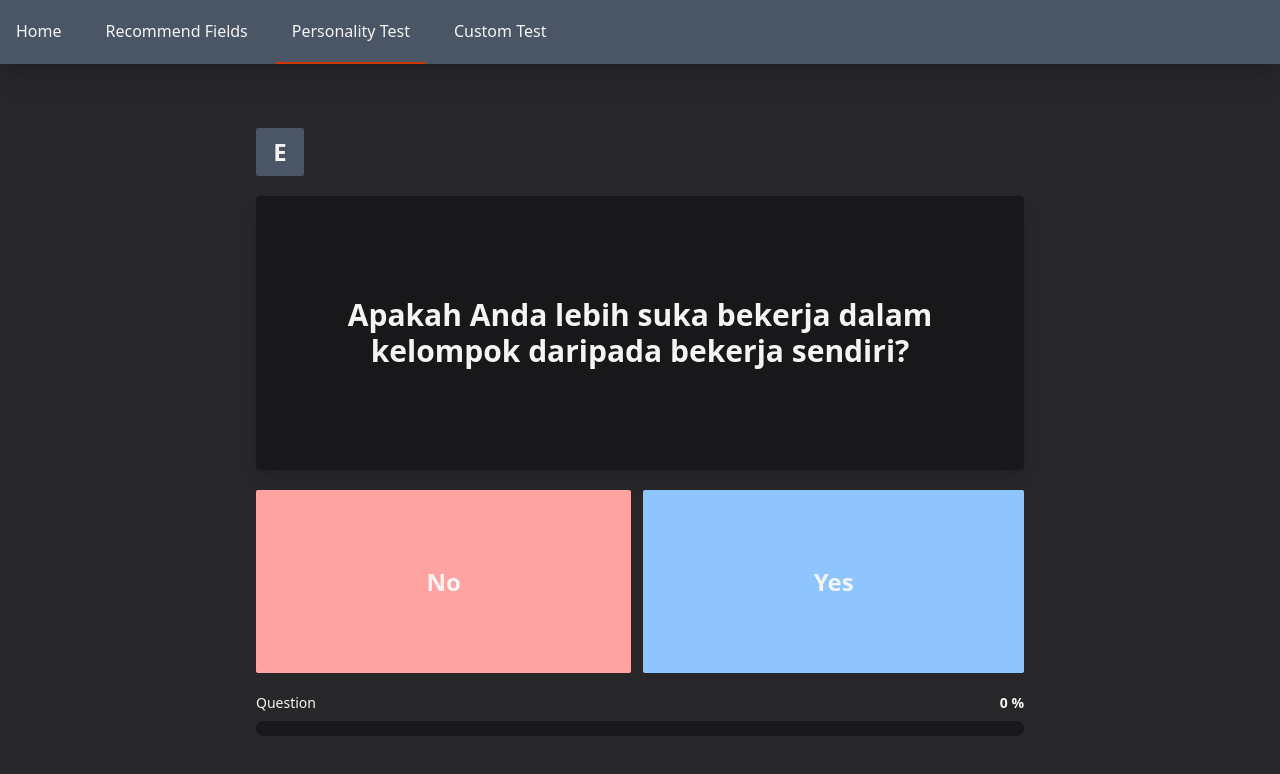
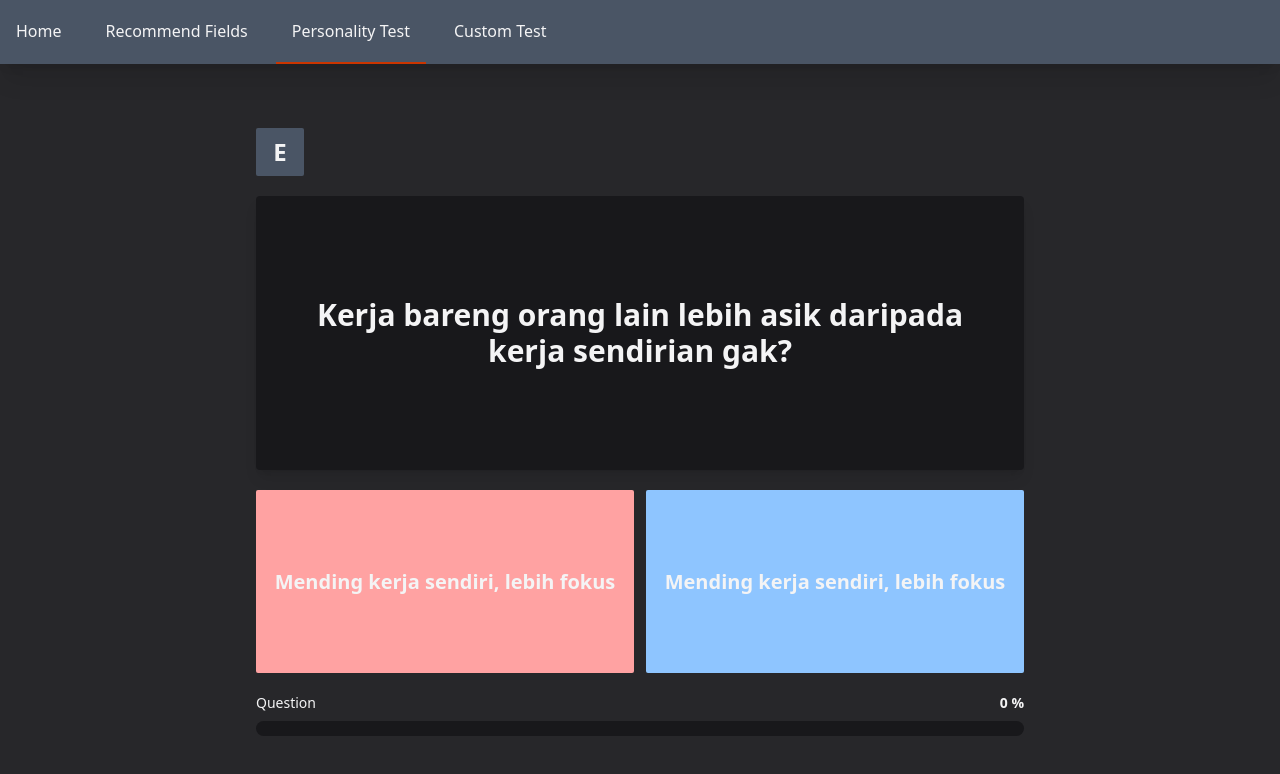
Before and after one commit to jagustinus/ukdc-app-what-is-your-mbti, a SvelteKit app: page /personality-test in a window 1280 px wide. Shown: the top 774 px of the page. Built offline with nearby package versions, Linux system fonts and the light colour scheme.

Commit message:
feat: update question structure and add dynamic titles for different pages

```diff
--- a/src/routes/(default)/custom-test/+page.svelte
+++ b/src/routes/(default)/custom-test/+page.svelte
@@ -292,6 +292,10 @@
 
 </script>
 
+<svelte:head>
+  <title>Custom Personality Test</title>
+</svelte:head>
+
 {#if !hasUploadedCsv}
 	<div class="flex h-screen w-full items-center justify-center">
 		<div class="flex max-w-3xl flex-col items-center justify-center gap-8 p-8">
--- a/src/routes/(default)/personality-test/+page.svelte
+++ b/src/routes/(default)/personality-test/+page.svelte
@@ -95,6 +95,10 @@
 	};
 </script>
 
+<svelte:head>
+  <title>Personality Test</title>
+</svelte:head>
+
 {#if usedPercentage >= 100}
 	<div
 		transition:fade={{ duration: 1000 }}
@@ -124,20 +128,20 @@
 			class="mx-auto flex h-3/5 w-full max-w-3xl items-center justify-center rounded-sm bg-zinc-900 px-10 text-center text-wrap shadow-lg"
 		>
 			<p class="text-3xl font-semibold max-md:text-xl">
-				{data.questions[type_of_question].questions[number_of_questions]}
+				{data.questions[type_of_question].questions[number_of_questions].question}
 			</p>
 		</div>
 		<div class="mx-auto flex h-2/5 w-full max-w-3xl gap-3 max-md:flex-col-reverse">
 			<button
 				onclick={handleNextQuestion}
-				class="grow cursor-pointer rounded-xs bg-red-300 px-3 text-2xl font-semibold active:scale-[0.98] active:transition-all"
-				>No</button
+				class="grow cursor-pointer rounded-xs bg-red-300 px-3 text-xl font-semibold active:scale-[0.98] active:transition-all"
+				>{data.questions[type_of_question].questions[number_of_questions].answer.answer_no}</button
 			>
 			<button
 				id="yes-button"
 				onclick={handleNextQuestion}
-				class="grow cursor-pointer rounded-xs bg-blue-300 px-3 text-2xl font-semibold active:scale-[0.98] active:transition-all"
-				>Yes</button
+				class="grow cursor-pointer rounded-xs bg-blue-300 px-3 text-xl font-semibold active:scale-[0.98] active:transition-all"
+        >{data.questions[type_of_question].questions[number_of_questions].answer.answer_no}</button
 			>
 		</div>
 		<div class="mx-auto flex w-full max-w-3xl flex-col gap-2">
--- a/src/routes/(default)/personality-test/+page.ts
+++ b/src/routes/(default)/personality-test/+page.ts
@@ -1,117 +1,429 @@
+export type Answer = {
+	answer_yes: string;
+	answer_no: string;
+};
+
+export interface IQuestionWithAnswer {
+	question: string;
+	answer: Answer;
+}
+
+export interface IRecommendation {
+	recommendations: string[];
+}
+
+export interface IListQuestions {
+	dimension: string;
+	questions: IQuestionWithAnswer[];
+}
+
+export interface IQuestionsAndRecommendations {
+	questions: IListQuestions[];
+	recommendations: IRecommendation;
+}
+
 export const load = () => {
-	const ei_questions = [
-		'Apakah Anda umumnya lebih suka berada di sekitar orang lain daripada sendirian?',
-		'Apakah Anda merasa berenergi setelah menghadiri acara sosial?',
-		'Apakah Anda cenderung berbicara sebelum memikirkan sesuatu dengan matang?',
-		'Apakah Anda senang bertemu orang baru secara rutin?',
-		'Apakah Anda lebih suka bekerja dalam kelompok daripada bekerja sendiri?',
-		'Apakah Anda merasa nyaman berbicara di hadapan banyak orang atau kelompok besar?',
-		'Apakah Anda suka menjadi pusat perhatian?',
-		'Apakah Anda membutuhkan waktu sendiri untuk mengisi ulang energi setelah bersosialisasi?',
-		'Apakah Anda lebih suka memikirkan ide terlebih dahulu sebelum membagikannya?',
-		'Apakah Anda merasa lelah jika berada dalam situasi sosial dalam waktu lama?',
-		'Apakah Anda lebih suka percakapan mendalam satu lawan satu daripada diskusi kelompok besar?',
-		'Apakah Anda sering merenung secara internal sebelum bertindak?'
+	const EIQuestionsWithAnswers: IQuestionWithAnswer[] = [
+		{
+			question: 'Kamu lebih suka rame-rame sama orang lain atau mending sendiri?',
+			answer: {
+				answer_yes: 'Nongkrong bareng orang itu seru banget',
+				answer_no: 'Sendirian lebih nyaman dan tenang'
+			}
+		},
+		{
+			question: 'Setelah nongkrong, kamu malah makin semangat atau capek?',
+			answer: {
+				answer_yes: 'Nongkrong bikin aku makin hidup',
+				answer_no: 'Habis sosialisasi malah butuh istirahat'
+			}
+		},
+		{
+			question: 'Kamu sering ngomong dulu baru mikir belakangan?',
+			answer: {
+				answer_yes: 'Iya, suka blak-blakan dulu',
+				answer_no: 'Mikir dulu baru ngomong'
+			}
+		},
+		{
+			question: 'Ketemu orang baru itu seru atau melelahkan buat kamu?',
+			answer: {
+				answer_yes: 'Ketemu orang baru itu asik',
+				answer_no: 'Capek kalau harus basa-basi'
+			}
+		},
+		{
+			question: 'Kerja bareng orang lain lebih asik daripada kerja sendirian gak?',
+			answer: {
+				answer_yes: 'Teamwork itu seru banget',
+				answer_no: 'Mending kerja sendiri, lebih fokus'
+			}
+		},
+		{
+			question: 'Kamu pede gak sih ngomong di depan banyak orang?',
+			answer: {
+				answer_yes: 'Pede banget, suka tampil',
+				answer_no: 'Deg-degan parah, gak nyaman'
+			}
+		},
+		{
+			question: 'Kamu suka jadi pusat perhatian atau mending lowkey aja?',
+			answer: {
+				answer_yes: 'Suka disorot dan diperhatikan',
+				answer_no: 'Mending jadi background aja'
+			}
+		},
+		{
+			question: 'Habis bersosialisasi, kamu butuh waktu sendiri buat recharge gak?',
+			answer: {
+				answer_yes: 'Gak juga, makin semangat malah',
+				answer_no: 'Iya, butuh waktu buat sendiri'
+			}
+		},
+		{
+			question: 'Kamu biasanya mikir dulu baru ngomong, atau langsung aja?',
+			answer: {
+				answer_yes: 'Langsung aja, spontan',
+				answer_no: 'Mikir dulu, baru buka suara'
+			}
+		},
+		{
+			question: 'Nongkrong lama-lama bikin kamu capek gak sih?',
+			answer: {
+				answer_yes: 'Enggak, makin betah',
+				answer_no: 'Iya, cepat lelah kalau terlalu lama'
+			}
+		},
+		{
+			question: 'Kamu lebih suka ngobrol mendalam berdua daripada rame-rame?',
+			answer: {
+				answer_yes: 'Mending ngobrol berdua yang dalem',
+				answer_no: 'Ngobrol rame-rame itu lebih seru'
+			}
+		},
+		{
+			question: 'Kamu sering mikir panjang dulu sebelum ngelakuin sesuatu gak?',
+			answer: {
+				answer_yes: 'Iya, harus mikir dulu',
+				answer_no: 'Enggak, jalanin aja dulu'
+			}
+		}
 	];
 
-	const list_e_questions = {
+	const listExtrovertQuestions: IListQuestions = {
 		dimension: 'e',
-		questions: randomQuestion(ei_questions, 0, 6)
+		questions: randomQuestion(EIQuestionsWithAnswers, 0, 6)
 	};
 
-	const list_i_questions = {
+	const listIntrovertQuestions: IListQuestions = {
 		dimension: 'i',
-		questions: randomQuestion(ei_questions, 6, 12)
+		questions: randomQuestion(EIQuestionsWithAnswers, 6, 12)
 	};
 
-	const sn_questions = [
-		'Apakah Anda lebih tertarik pada fakta dan detail konkret daripada teori abstrak?',
-		'Apakah Anda lebih mempercayai pengalaman dan penerapan praktis daripada gagasan teoretis?',
-		'Apakah Anda lebih fokus pada kenyataan saat ini daripada kemungkinan di masa depan?',
-		'Apakah Anda lebih suka petunjuk langkah demi langkah daripada mencari tahu sendiri?',
-		'Apakah Anda lebih bersifat praktis daripada imajinatif?',
-		'Apakah Anda lebih suka metode yang sudah terbukti daripada pendekatan eksperimental?',
-		'Apakah Anda menghargai tradisi dan sejarah yang sudah terbukti?',
-		'Apakah Anda senang memikirkan kemungkinan dan gambaran besar?',
-		'Apakah Anda sering menemukan pola dan hubungan yang tidak disadari orang lain?',
-		'Apakah Anda sering memikirkan masa depan dan apa yang mungkin terjadi?',
-		'Apakah Anda senang berdiskusi tentang konsep teoretis dan abstrak?',
-		'Apakah Anda lebih suka inovasi daripada tradisi?'
+	const SNQuestionsWithAnswers: IQuestionWithAnswer[] = [
+		{
+			question: 'Kamu lebih suka fakta nyata daripada teori-teori gak jelas?',
+			answer: {
+				answer_yes: 'Fakta dan bukti lebih meyakinkan',
+				answer_no: 'Suka mikir ide dan kemungkinan'
+			}
+		},
+		{
+			question: 'Pengalaman nyata lebih kamu percaya daripada ide-ide abstrak?',
+			answer: {
+				answer_yes: 'Bukti nyata itu no debat',
+				answer_no: 'Imajinasi dan ide itu penting banget'
+			}
+		},
+		{
+			question: 'Kamu lebih fokus ke sekarang atau mikir masa depan mulu?',
+			answer: {
+				answer_yes: 'Fokus sama yang sekarang aja',
+				answer_no: 'Sering mikir jauh ke depan'
+			}
+		},
+		{
+			question: 'Kamu suka dikasih petunjuk jelas atau mending coba-coba sendiri?',
+			answer: {
+				answer_yes: 'Mending dikasih langkah-langkah',
+				answer_no: 'Suka eksplor sendiri, lebih menantang'
+			}
+		},
+		{
+			question: 'Kamu orangnya realistis atau imajinatif?',
+			answer: {
+				answer_yes: 'Realistis, yang penting bisa dilakuin',
+				answer_no: 'Imajinatif, suka ngide'
+			}
+		},
+		{
+			question: 'Kamu lebih percaya cara yang udah terbukti daripada nyobain hal baru?',
+			answer: {
+				answer_yes: 'Jalan aman aja, yang udah pasti',
+				answer_no: 'Coba hal baru seru, gak takut gagal'
+			}
+		},
+		{
+			question: 'Kamu mikir tradisi itu penting dan layak dijaga gak?',
+			answer: {
+				answer_yes: 'Tradisi itu harus dijaga',
+				answer_no: 'Tradisi boleh diubah, biar gak bosan'
+			}
+		},
+		{
+			question: 'Kamu suka mikir hal-hal “what if” dan kemungkinan di masa depan?',
+			answer: {
+				answer_yes: 'Jarang mikir terlalu jauh',
+				answer_no: 'Sering banget mikir "gimana kalau"'
+			}
+		},
+		{
+			question: 'Kamu sering nemu pola tersembunyi yang orang lain gak sadar?',
+			answer: {
+				answer_yes: 'Jarang, lebih fokus ke yang kelihatan',
+				answer_no: 'Iya, suka ngeliat pola-pola kecil'
+			}
+		},
+		{
+			question: 'Kamu suka ngebayangin masa depan dan segala kemungkinannya?',
+			answer: {
+				answer_yes: 'Lebih mikir sekarang aja',
+				answer_no: 'Masa depan tuh bikin penasaran'
+			}
+		},
+		{
+			question: 'Diskusi soal konsep rumit dan abstrak tuh seru atau pusing?',
+			answer: {
+				answer_yes: 'Pusing, mending bahas hal nyata',
+				answer_no: 'Seru, suka mikir yang dalam-dalam'
+			}
+		},
+		{
+			question: 'Inovasi bikin kamu semangat atau malah ngeri?',
+			answer: {
+				answer_yes: 'Ngeri, takut gagal',
+				answer_no: 'Semangat, pengen jadi pelopor'
+			}
+		}
 	];
 
-	const list_s_questions = {
+	const listSensorQuestions: IListQuestions = {
 		dimension: 's',
-		questions: randomQuestion(sn_questions, 0, 6)
+		questions: randomQuestion(SNQuestionsWithAnswers, 0, 6)
 	};
 
-	const list_n_questions = {
+	const listIntuitiveQuestions: IListQuestions = {
 		dimension: 'n',
-		questions: randomQuestion(sn_questions, 6, 12)
+		questions: randomQuestion(SNQuestionsWithAnswers, 6, 12)
 	};
 
-	const tf_questions = [
-		'Apakah Anda lebih menghargai kebenaran objektif daripada menjaga keharmonisan sosial?',
-		'Dalam mengambil keputusan, apakah Anda lebih mengutamakan logika daripada nilai pribadi?',
-		'Apakah Anda nyaman menerima kritik membangun dan perdebatan?',
-		'Apakah Anda lebih suka menganalisis sesuatu secara objektif daripada mempertimbangkan perasaan?',
-		'Apakah Anda mudah memberikan umpan balik jujur meskipun bisa menyakiti perasaan orang lain?',
-		'Apakah Anda membuat keputusan terutama berdasarkan fakta dan bukti?',
-		'Apakah Anda lebih menghargai efisiensi daripada kerja sama?',
-		'Apakah Anda sering mempertimbangkan bagaimana keputusan akan memengaruhi perasaan orang lain?',
-		'Apakah Anda menghargai ungkapan apresiasi secara pribadi?',
-		'Apakah menjaga keharmonisan dalam kelompok lebih penting daripada menjadi benar?',
-		'Apakah Anda membuat keputusan berdasarkan apa yang terasa benar?',
-		'Apakah Anda sangat berempati terhadap kesulitan orang lain?'
+	const TFQuestionsWithAnswers: IQuestionWithAnswer[] = [
+		{
+			question: 'Buat kamu, kebenaran lebih penting daripada menjaga perasaan orang?',
+			answer: {
+				answer_yes: 'Jujur itu wajib, meskipun nyakitin',
+				answer_no: 'Yang penting gak nyakitin orang'
+			}
+		},
+		{
+			question: 'Pas ngambil keputusan, kamu lebih ngandelin logika atau perasaan?',
+			answer: {
+				answer_yes: 'Pake logika, biar objektif',
+				answer_no: 'Pake perasaan, biar adil buat semua'
+			}
+		},
+		{
+			question: 'Kamu oke gak kalau dikritik asal membangun?',
+			answer: {
+				answer_yes: 'Oke, asal jelas tujuannya',
+				answer_no: 'Sedikit baper, tapi ngerti maksudnya'
+			}
+		},
+		{
+			question: 'Kamu lebih suka mikir secara objektif atau mikirin perasaan orang juga?',
+			answer: {
+				answer_yes: 'Objektif dulu baru mikirin yang lain',
+				answer_no: 'Perasaan orang itu penting dipikirin juga'
+			}
+		},
+		{
+			question: 'Kamu berani ngasih feedback jujur walau agak nyakitin?',
+			answer: {
+				answer_yes: 'Iya, biar cepet berkembang',
+				answer_no: 'Gak tega, takut nyakitin'
+			}
+		},
+		{
+			question: 'Kamu ambil keputusan berdasarkan fakta atau perasaan?',
+			answer: {
+				answer_yes: 'Fakta no debat',
+				answer_no: 'Perasaan kadang lebih bener'
+			}
+		},
+		{
+			question: 'Efisiensi lebih penting daripada kerja sama buat kamu?',
+			answer: {
+				answer_yes: 'Yang penting cepet dan beres',
+				answer_no: 'Tim kompak lebih penting'
+			}
+		},
+		{
+			question: 'Kamu sering mikirin gimana keputusanmu bakal ngaruh ke orang lain gak?',
+			answer: {
+				answer_yes: 'Kadang sih',
+				answer_no: 'Sering banget mikirin efek ke orang'
+			}
+		},
+		{
+			question: 'Kamu suka banget kalau ada yang apresiasi kamu secara personal?',
+			answer: {
+				answer_yes: 'Biasa aja',
+				answer_no: 'Suka banget kalau diapresiasi'
+			}
+		},
+		{
+			question: 'Buat kamu, damai itu lebih penting daripada debat siapa yang bener?',
+			answer: {
+				answer_yes: 'Yang bener tetap harus disuarakan',
+				answer_no: 'Damai lebih penting daripada ribut'
+			}
+		},
+		{
+			question: 'Kamu sering ngikutin kata hati gak pas milih sesuatu?',
+			answer: {
+				answer_yes: 'Jarang, harus logis',
+				answer_no: 'Iya, hati gak pernah bohong'
+			}
+		},
+		{
+			question: 'Kamu gampang tergerak kalau lihat orang lagi susah?',
+			answer: {
+				answer_yes: 'Kadang aja',
+				answer_no: 'Banget, langsung pengen bantu'
+			}
+		}
 	];
 
-	const list_t_questions = {
+	const listThinkerQuestions: IListQuestions = {
 		dimension: 't',
-		questions: randomQuestion(tf_questions, 0, 6)
+		questions: randomQuestion(TFQuestionsWithAnswers, 0, 6)
 	};
 
-	const list_f_questions = {
+	const listFeelerQuestions: IListQuestions = {
 		dimension: 'f',
-		questions: randomQuestion(tf_questions, 6, 12)
+		questions: randomQuestion(TFQuestionsWithAnswers, 6, 12)
 	};
 
-	const jp_questions = [
-		'Apakah Anda lebih suka memiliki rencana terperinci daripada bersikap spontan?',
-		'Apakah Anda merasa terganggu jika ada urusan yang belum selesai atau keputusan yang belum diambil?',
-		'Apakah Anda lebih suka menyelesaikan satu proyek sepenuhnya sebelum memulai yang lain?',
-		'Apakah Anda senang memiliki rutinitas harian yang terstruktur?',
-		'Apakah Anda sering membuat daftar tugas dan jadwal secara teratur?',
-		'Apakah Anda datang lebih awal atau tepat waktu untuk janji temu?',
-		'Apakah Anda merasa stres jika ada perubahan mendadak pada rencana?',
-		'Apakah Anda suka menjaga pilihan tetap terbuka selama mungkin?',
-		'Apakah Anda senang beradaptasi dengan situasi dan perubahan baru?',
-		'Apakah tenggat waktu bagi Anda lebih seperti saran daripada aturan?',
-		'Apakah Anda merasa rutinitas itu membatasi atau membosankan?',
-		'Apakah Anda lebih suka fleksibilitas daripada struktur dalam pekerjaan dan kehidupan Anda?'
+	const JPQuestionsWithAnswers: IQuestionWithAnswer[] = [
+		{
+			question: 'Kamu lebih suka punya rencana jelas atau go with the flow aja?',
+			answer: {
+				answer_yes: 'Harus terencana dong',
+				answer_no: 'Santai aja, ngikut arus'
+			}
+		},
+		{
+			question: 'Kamu ngerasa gak nyaman kalau ada hal yang belum kelar?',
+			answer: {
+				answer_yes: 'Gak tenang kalau belum kelar',
+				answer_no: 'Biasa aja, bisa nanti'
+			}
+		},
+		{
+			question: 'Kamu ngerjain satu hal sampe tuntas dulu baru pindah ke yang lain?',
+			answer: {
+				answer_yes: 'Harus selesai satu dulu',
+				answer_no: 'Bisa lompat-lompat, gak masalah'
+			}
+		},
+		{
+			question: 'Kamu suka punya rutinitas harian atau anti banget sama itu?',
+			answer: {
+				answer_yes: 'Suka, biar teratur',
+				answer_no: 'Bosan kalau terlalu gitu-gitu aja'
+			}
+		},
+		{
+			question: 'Kamu suka bikin to-do list dan jadwal harian gak?',
+			answer: {
+				answer_yes: 'Sering banget',
+				answer_no: 'Jarang banget'
+			}
+		},
+		{
+			question: 'Kamu tipe yang dateng lebih awal atau suka molor?',
+			answer: {
+				answer_yes: 'Biasanya udah siap lebih awal',
+				answer_no: 'Sering ngaret dikit sih'
+			}
+		},
+		{
+			question: 'Rencana berubah tiba-tiba tuh bikin kamu stress gak?',
+			answer: {
+				answer_yes: 'Iya, gak suka dadakan',
+				answer_no: 'Enggak, fleksibel aja'
+			}
+		},
+		{
+			question: 'Kamu lebih suka semua opsi tetap terbuka atau cepet ambil keputusan?',
+			answer: {
+				answer_yes: 'Lebih suka ambil keputusan cepet',
+				answer_no: 'Pilihan tetap terbuka lebih nyaman'
+			}
+		},
+		{
+			question: 'Kamu enjoy gak sih sama perubahan dan hal baru?',
+			answer: {
+				answer_yes: 'Agak susah adaptasi',
+				answer_no: 'Suka tantangan baru'
+			}
+		},
+		{
+			question: 'Deadline menurut kamu itu patokan keras atau bisa fleksibel?',
+			answer: {
+				answer_yes: 'Keras, harus tepat waktu',
+				answer_no: 'Fleksibel, bisa diatur'
+			}
+		},
+		{
+			question: 'Rutinitas itu ngebantu atau malah bikin kamu bosen?',
+			answer: {
+				answer_yes: 'Ngebantu banget',
+				answer_no: 'Bosen, pengen hal baru'
+			}
+		},
+		{
+			question: 'Kamu lebih nyaman kerja fleksibel atau terstruktur?',
+			answer: {
+				answer_yes: 'Terstruktur dong',
+				answer_no: 'Fleksibel lebih asik'
+			}
+		}
 	];
 
-	const list_j_questions = {
+	const listJudgerQuestions = {
 		dimension: 'j',
-		questions: randomQuestion(jp_questions, 0, 6)
+		questions: randomQuestion(JPQuestionsWithAnswers, 0, 6)
 	};
 
-	const list_p_questions = {
+	const listPerceiverQuestions = {
 		dimension: 'p',
-		questions: randomQuestion(jp_questions, 6, 12)
+		questions: randomQuestion(JPQuestionsWithAnswers, 6, 12)
 	};
 
-	const list_questions = [
-		list_e_questions,
-		list_i_questions,
-		list_s_questions,
-		list_n_questions,
-		list_t_questions,
-		list_f_questions,
-		list_j_questions,
-		list_p_questions
+	const listQuestions = [
+		listExtrovertQuestions,
+		listIntrovertQuestions,
+		listSensorQuestions,
+		listIntuitiveQuestions,
+		listThinkerQuestions,
+		listFeelerQuestions,
+		listJudgerQuestions,
+		listPerceiverQuestions
 	];
 
 	return {
-		questions: list_questions,
+		questions: listQuestions,
 		recommendations: {
 			intj: ['artificial intelligence', 'data science', 'algorithms', 'systems architecture'],
 			intp: [
@@ -132,7 +444,6 @@ export const load = () => {
 				'systems design',
 				'emerging technologies'
 			],
-
 			infj: ['digital ethics', 'information science', 'ux research', 'educational technology'],
 			infp: ['ui/ux design', 'human-computer interaction', 'game development', 'digital media'],
 			enfj: [
@@ -147,7 +458,6 @@ export const load = () => {
 				'user experience',
 				'interactive media'
 			],
-
 			istj: ['cybersecurity', 'database administration', 'software qa', 'systems administration'],
 			isfj: ['data management', 'it support', 'technical documentation', 'digital librarianship'],
 			estj: [
@@ -162,7 +472,6 @@ export const load = () => {
 				'technical account management',
 				'digital communication'
 			],
-
 			istp: ['network engineering', 'hardware development', 'penetration testing', 'robotics'],
 			isfp: ['digital design', 'web development', 'multimedia', 'mobile app development'],
 			estp: [
@@ -181,7 +490,11 @@ export const load = () => {
 	};
 };
 
-const randomQuestion = (questions: string[], startSlice = 0, endSlice = 0): string[] => {
+const randomQuestion = (
+	questions: IQuestionWithAnswer[],
+	startSlice = 0,
+	endSlice = 0
+): IQuestionWithAnswer[] => {
 	const questionsAfterSlice = questions.slice(startSlice, endSlice);
 	// Fisher-Yates shuffle algorithm to randomize array
 	const shuffled = [...questionsAfterSlice];
@@ -189,6 +502,5 @@ const randomQuestion = (questions: string[], startSlice = 0, endSlice = 0): stri
 		const j = Math.floor(Math.random() * (i + 1));
 		[shuffled[i], shuffled[j]] = [shuffled[j], shuffled[i]];
 	}
-
 	return shuffled;
 };
--- a/src/routes/(default)/recommend-fields/+page.svelte
+++ b/src/routes/(default)/recommend-fields/+page.svelte
@@ -5,6 +5,10 @@
   let mbti = $state('');
   let hasSubmitted = $state(false);
 </script>
+
+<svelte:head>
+  <title>Recommend Fields</title>
+</svelte:head>
 
 <div class="flex min-h-screen justify-center items-center">
   <div class="flex flex-col items-center text-center">
--- a/src/routes/+page.svelte
+++ b/src/routes/+page.svelte
@@ -22,6 +22,10 @@
 
 </script>
 
+<svelte:head>
+  <title>Home</title>
+</svelte:head>
+
 <div class="bg-zinc-800 min-h-screen text-white flex flex-col items-center justify-center">
   <div class="max-w-xl">
     <img src={logo} alt="logo">
```
